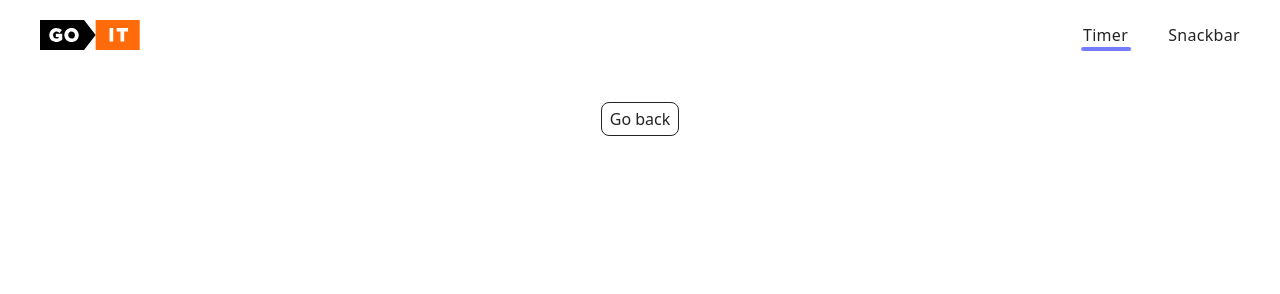
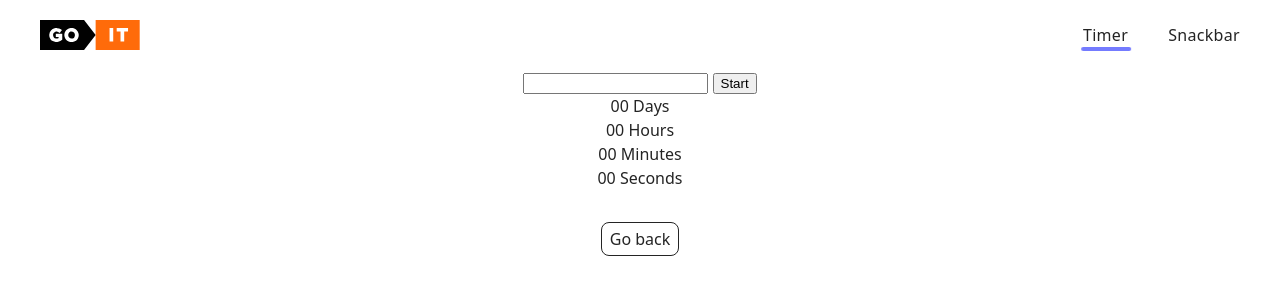
Before and after one commit to UsiTheStorm/goit-js-hw-10, a plain HTML site: page 1-timer.html in a window 1280 px wide. Drawn offline with Linux system fonts and the light colour scheme.

Commit message:
Deploying to gh-pages from @ UsiTheStorm/goit-js-hw-10@529a9198c2945f771d5bffd0f1d288826b05db5c 🚀

```diff
--- a/1-timer.html
+++ b/1-timer.html
@@ -35,6 +35,29 @@
 
 
     <main>
+      <!-- Timer -->
+      <input type="text" id="datetime-picker" />
+      <button type="button" data-start>Start</button>
+
+      <div class="timer">
+        <div class="field">
+          <span class="value" data-days>00</span>
+          <span class="label">Days</span>
+        </div>
+        <div class="field">
+          <span class="value" data-hours>00</span>
+          <span class="label">Hours</span>
+        </div>
+        <div class="field">
+          <span class="value" data-minutes>00</span>
+          <span class="label">Minutes</span>
+        </div>
+        <div class="field">
+          <span class="value" data-seconds>00</span>
+          <span class="label">Seconds</span>
+        </div>
+      </div>
+
       <!-- Back button -->
       <a class="back-link" href="./index.html">Go back</a>
 
```
